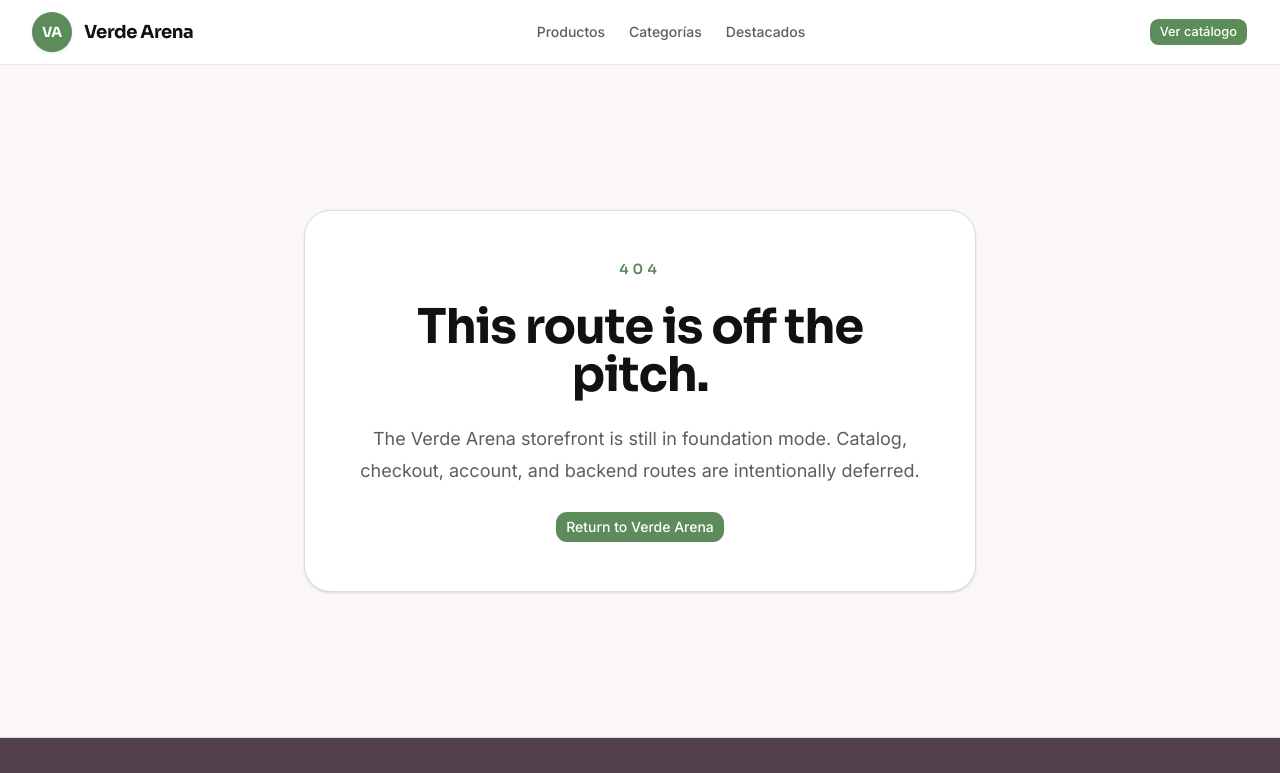
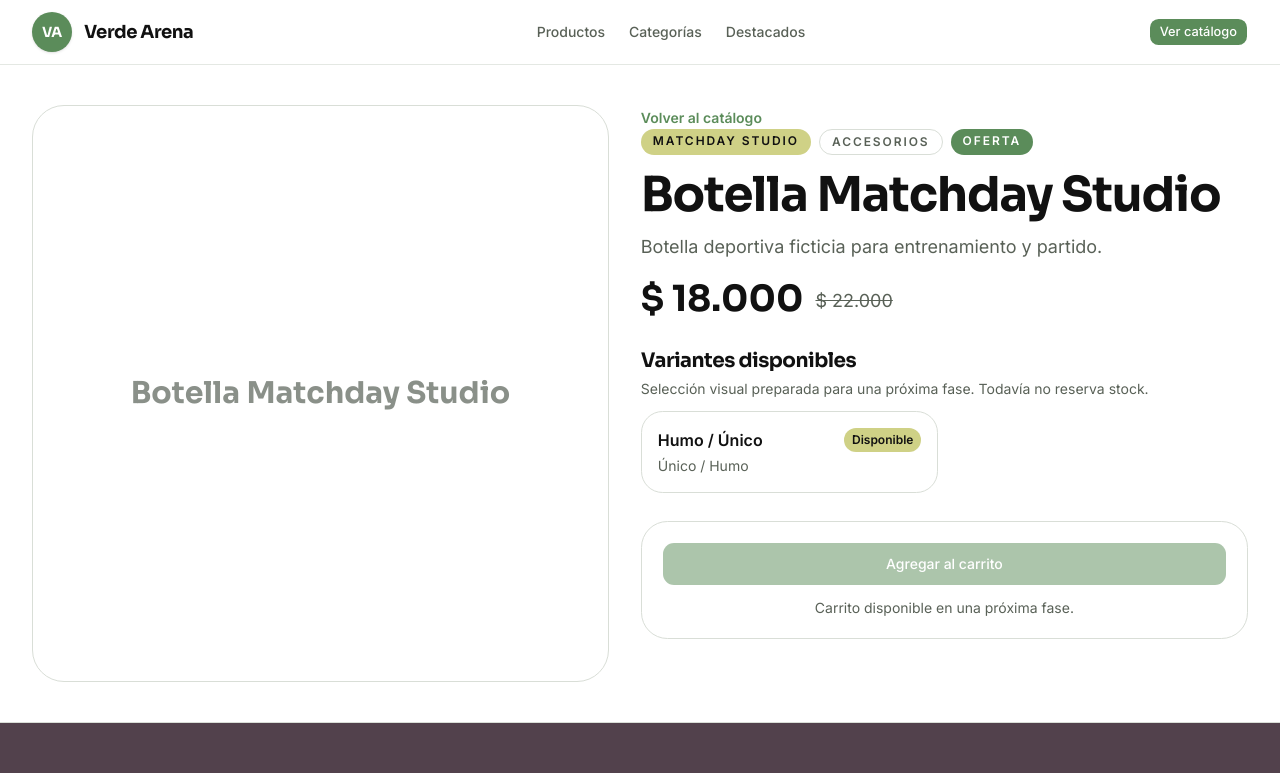
Before and after one commit to Dariomercado/ecomerce-futbol, a Next.js app: page /productos/botella-matchday-studio in a window 1280 px wide. Before the commit this address had no page. Shown: the top 773 px of the page. Built offline with nearby package versions, Linux system fonts and the light colour scheme.

Commit message:
feat(catalog): add product detail mock page

```diff
--- /dev/null
+++ b/src/app/productos/[slug]/page.tsx
@@ -0,0 +1,89 @@
+import Link from "next/link";
+import { notFound } from "next/navigation";
+
+import { MockCartCTA } from "@/components/catalog/mock-cart-cta";
+import { ProductGallery } from "@/components/catalog/product-gallery";
+import { VariantSelector } from "@/components/catalog/variant-selector";
+import { getProductBySlug } from "@/lib/catalog/queries";
+
+const priceFormatter = new Intl.NumberFormat("es-AR", {
+  style: "currency",
+  currency: "ARS",
+  maximumFractionDigits: 0,
+});
+
+type ProductDetailPageProps = {
+  params: Promise<{
+    slug: string;
+  }>;
+};
+
+const isOnSale = (product: NonNullable<ReturnType<typeof getProductBySlug>>) =>
+  product.compareAtPrice !== null && product.compareAtPrice > product.price;
+
+export default async function ProductDetailPage({ params }: ProductDetailPageProps) {
+  const { slug } = await params;
+  const product = getProductBySlug(slug);
+
+  if (!product) {
+    notFound();
+  }
+
+  const onSale = isOnSale(product);
+
+  return (
+    <main className="px-4 py-10 sm:px-6 lg:px-8">
+      <div className="mx-auto grid max-w-7xl gap-8 lg:grid-cols-[0.95fr_1fr] lg:items-start">
+        <ProductGallery images={product.images} productName={product.name} />
+
+        <section className="space-y-7">
+          <Link
+            className="text-sm font-semibold text-primary hover:underline"
+            href="/catalogo"
+          >
+            Volver al catálogo
+          </Link>
+
+          <div className="space-y-4">
+            <div className="flex flex-wrap gap-2">
+              <span className="rounded-full bg-accent px-3 py-1 text-xs font-semibold uppercase tracking-[0.16em] text-accent-foreground">
+                {product.brand.name}
+              </span>
+              <span className="rounded-full border border-border px-3 py-1 text-xs font-semibold uppercase tracking-[0.16em] text-muted-foreground">
+                {product.category.name}
+              </span>
+              {onSale ? (
+                <span className="rounded-full bg-primary px-3 py-1 text-xs font-semibold uppercase tracking-[0.16em] text-primary-foreground">
+                  Oferta
+                </span>
+              ) : null}
+            </div>
+
+            <div className="space-y-3">
+              <h1 className="font-heading text-4xl font-bold tracking-tight sm:text-5xl">
+                {product.name}
+              </h1>
+              <p className="max-w-2xl text-lg leading-8 text-muted-foreground">
+                {product.description}
+              </p>
+            </div>
+
+            <div className="flex items-end gap-3">
+              <span className="font-heading text-4xl font-bold">
+                {priceFormatter.format(product.price)}
+              </span>
+              {onSale ? (
+                <span className="pb-1 text-lg text-muted-foreground line-through">
+                  {priceFormatter.format(product.compareAtPrice ?? product.price)}
+                </span>
+              ) : null}
+            </div>
+          </div>
+
+          <VariantSelector variants={product.variants} />
+          <MockCartCTA />
+        </section>
+      </div>
+    </main>
+  );
+}
--- /dev/null
+++ b/src/components/catalog/mock-cart-cta.tsx
@@ -0,0 +1,14 @@
+import { Button } from "@/components/ui/button";
+
+export function MockCartCTA() {
+  return (
+    <div className="space-y-3 rounded-3xl border border-border bg-card p-5">
+      <Button className="h-11 w-full" disabled size="lg" type="button">
+        Agregar al carrito
+      </Button>
+      <p className="text-center text-sm text-muted-foreground">
+        Carrito disponible en una próxima fase.
+      </p>
+    </div>
+  );
+}
--- /dev/null
+++ b/src/components/catalog/product-gallery.tsx
@@ -0,0 +1,39 @@
+import type { ProductImage } from "@/lib/catalog/types";
+
+type ProductGalleryProps = {
+  images: ProductImage[];
+  productName: string;
+};
+
+export function ProductGallery({ images, productName }: ProductGalleryProps) {
+  const [primaryImage, ...secondaryImages] = images;
+
+  return (
+    <div className="space-y-4">
+      <div
+        aria-label={primaryImage?.alt ?? productName}
+        className="flex aspect-square items-center justify-center overflow-hidden rounded-[2rem] border border-border bg-[radial-gradient(circle_at_30%_20%,hsl(var(--primary)/0.18),transparent_35%),linear-gradient(135deg,hsl(var(--muted)),hsl(var(--surface)))] p-8 text-center"
+        role="img"
+      >
+        <span className="font-heading text-3xl font-bold text-muted-foreground/70">
+          {productName}
+        </span>
+      </div>
+
+      {secondaryImages.length > 0 ? (
+        <div className="grid grid-cols-3 gap-3">
+          {secondaryImages.map((image) => (
+            <div
+              aria-label={image.alt}
+              className="flex aspect-square items-center justify-center rounded-2xl border border-border bg-surface p-3 text-center text-xs font-semibold text-muted-foreground"
+              key={image.id}
+              role="img"
+            >
+              Imagen {image.position}
+            </div>
+          ))}
+        </div>
+      ) : null}
+    </div>
+  );
+}
--- /dev/null
+++ b/src/components/catalog/variant-selector.tsx
@@ -0,0 +1,60 @@
+import type { ProductVariant } from "@/lib/catalog/types";
+
+type VariantSelectorProps = {
+  variants: ProductVariant[];
+};
+
+export function VariantSelector({ variants }: VariantSelectorProps) {
+  if (variants.length === 0) {
+    return null;
+  }
+
+  return (
+    <section className="space-y-3">
+      <div className="space-y-1">
+        <h2 className="font-heading text-xl font-bold">Variantes disponibles</h2>
+        <p className="text-sm text-muted-foreground">
+          Selección visual preparada para una próxima fase. Todavía no reserva stock.
+        </p>
+      </div>
+
+      <div className="grid gap-3 sm:grid-cols-2">
+        {variants.map((variant) => {
+          const isAvailable = variant.stock > 0;
+
+          return (
+            <div
+              className="rounded-2xl border border-border bg-card p-4"
+              key={variant.id}
+            >
+              <div className="flex items-start justify-between gap-3">
+                <div>
+                  <p className="font-semibold">{variant.name}</p>
+                  <p className="mt-1 text-sm text-muted-foreground">
+                    {[variant.size, variant.color, variant.surface]
+                      .filter(Boolean)
+                      .join(" / ")}
+                  </p>
+                </div>
+                <span
+                  className={
+                    isAvailable
+                      ? "rounded-full bg-accent px-2 py-1 text-xs font-semibold text-accent-foreground"
+                      : "rounded-full bg-muted px-2 py-1 text-xs font-semibold text-muted-foreground"
+                  }
+                >
+                  {isAvailable ? "Disponible" : "Sin stock"}
+                </span>
+              </div>
+              {variant.price ? (
+                <p className="mt-3 text-sm font-semibold">
+                  Precio especial por variante
+                </p>
+              ) : null}
+            </div>
+          );
+        })}
+      </div>
+    </section>
+  );
+}
```
